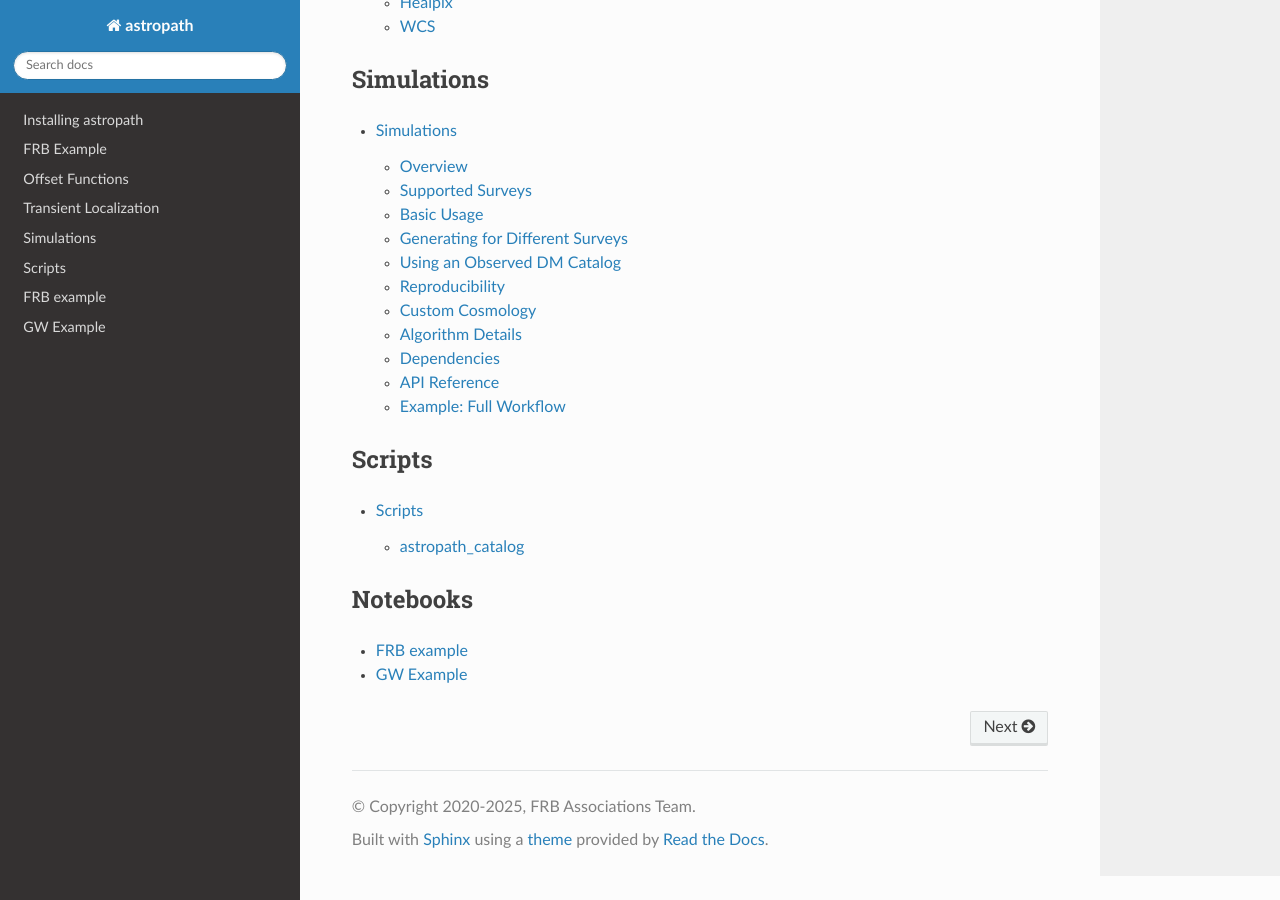
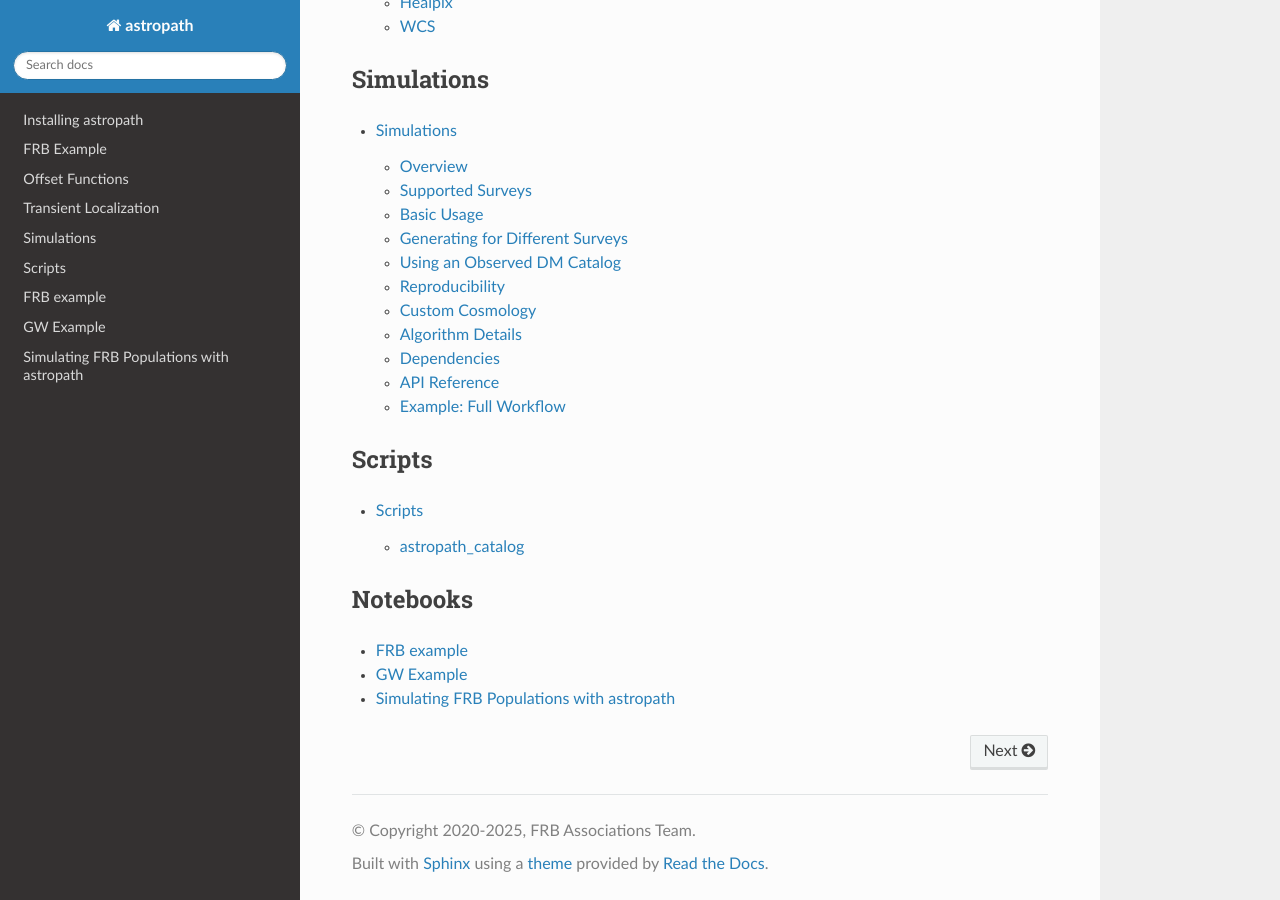
Before and after one commit to FRBs/astropath, a Sphinx documentation site: the page built from docs/index.rst, in a window 1280 px wide and 900 px high, scrolled down 877 px. Built offline with Sphinx 7.4.7 and the Read the Docs theme 3.1.0, drawn with Linux system fonts in a browser that asks for light colours; some of the changed lines change nothing that is shown.

Commit message:
notebook

```diff
--- a/docs/index.rst
+++ b/docs/index.rst
@@ -61,3 +61,4 @@ Notebooks
 
    nb/FRB_example
    nb/GW_example
+   nb/Simulate_Generate_FRBs
```
Also changed, not shown: docs/nb/Simulate_Generate_FRBs.ipynb (added).
